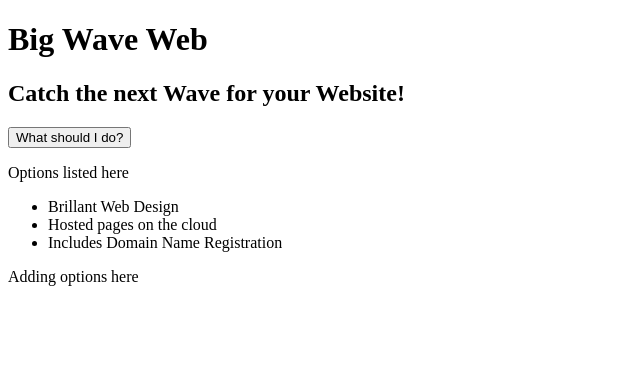
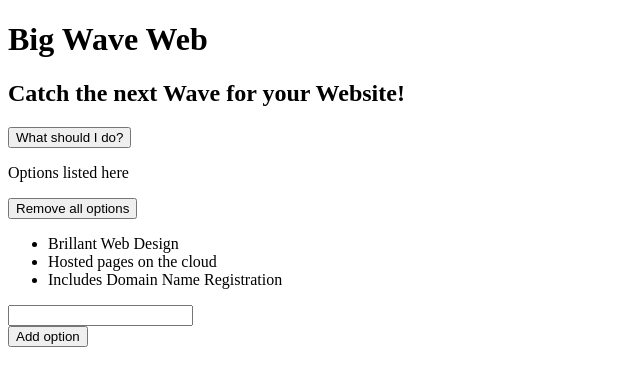
Before and after one commit to ireaneus/React-vite-components, a React (Vite) app: page / in a window 1280 px wide. Shown: the top 386 px of the page, without its empty margins (0-640 px from the left). Built offline with nearby package versions, Linux system fonts and the light colour scheme; the HTML template or start-up script is replaced by a standard one.

Commit message:
form with trim add options

```diff
--- a/src/App.jsx
+++ b/src/App.jsx
@@ -1,4 +1,4 @@
-import React from 'react';
+import React, { useState } from 'react';
 
 function Header(props) {
   return (
@@ -10,17 +10,25 @@ function Header(props) {
 }
 
 function Action() {
+  function handlePick() {
+    alert('clicked');
+  }
   return (
     <div>
-      <button>What should I do?</button>
+      <button onClick={handlePick}> What should I do?</button>
     </div>
   );
 }
 
 function Options(props) {
+  function handleRemoveAll() {
+    alert('Removed All');
+  }
+
   return (
     <div>
       <p>Options listed here</p>
+      <button onClick={handleRemoveAll}>Remove all options</button>
       <ul>
         {props.options.map((option) => (
           <Option key={option} optionText={option} />
@@ -39,7 +47,24 @@ function Option(props) {
 }
 
 function AddOption() {
-  return <div>Adding options here</div>;
+  const [option, setOption] = useState('');
+
+  function handleAddOption(event) {
+    event.preventDefault();
+    alert(`The option you entered was ${option.trim()}`);
+  }
+
+  return (
+    <form onSubmit={handleAddOption}>
+      <input
+        type="text"
+        value={option}
+        onChange={(e) => setOption(e.target.value)}
+      />
+      <br />
+      <button type="submit">Add option</button>
+    </form>
+  );
 }
 
 function App() {
```
